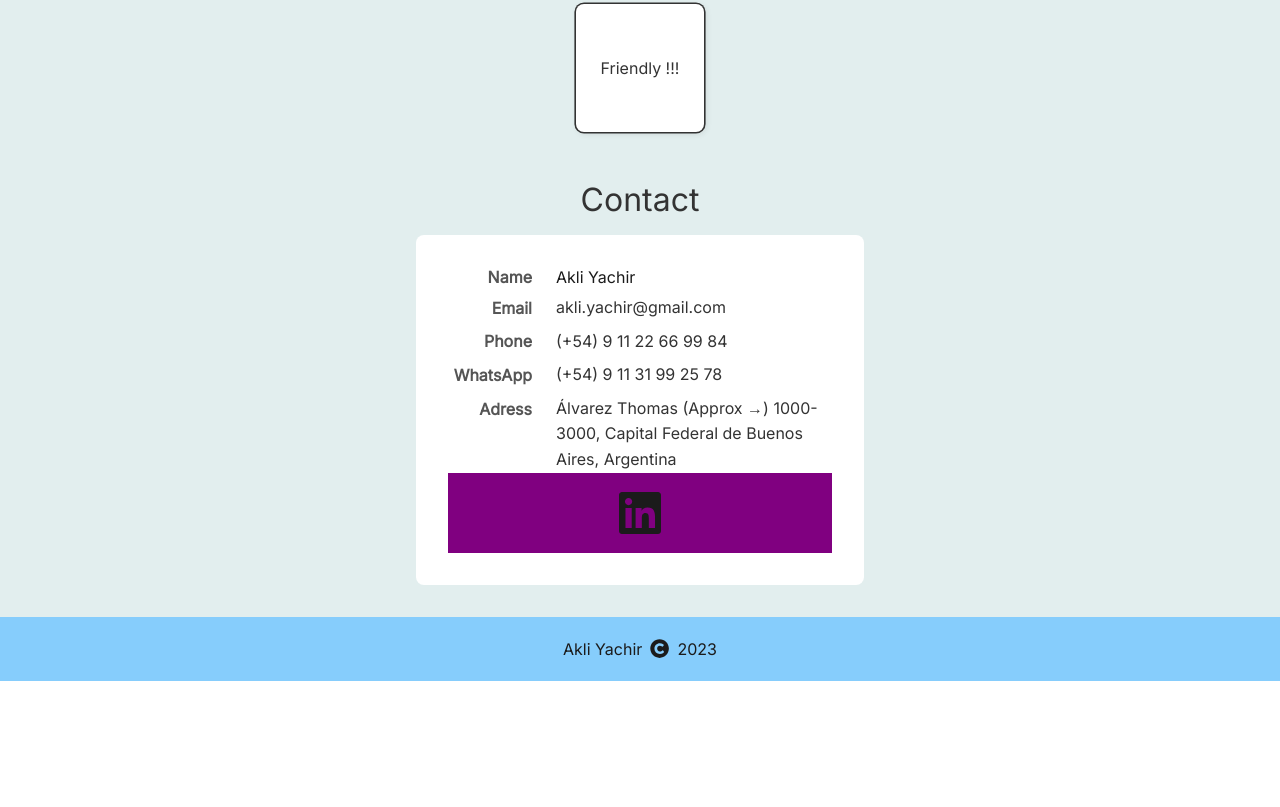
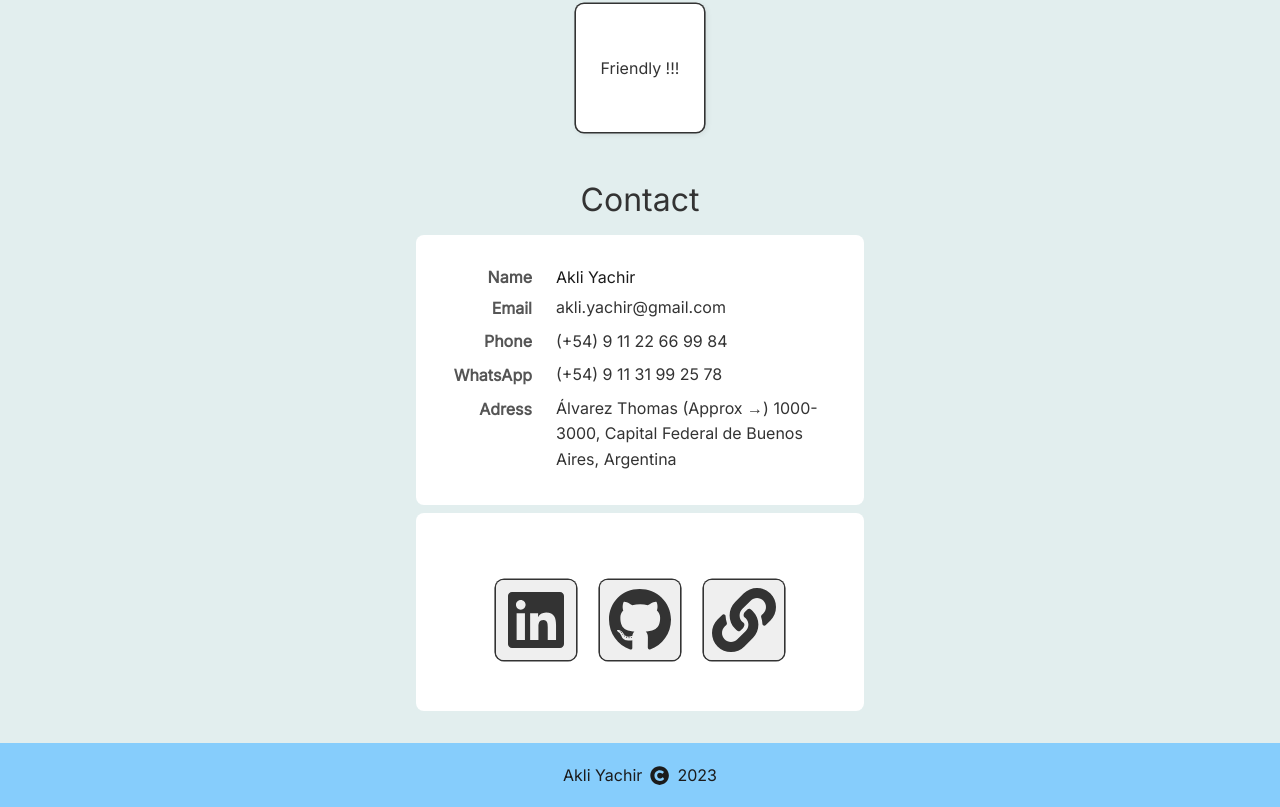
Before and after one commit to akliyachir/portfolio, a React (Vite) app: page / in a window 1280 px wide. Shown: the part 2134-2941 px from the top of the page. Before the commit the page ends 2815 px from the top, so only its background shows below. Built offline with nearby package versions, Linux system fonts and the light colour scheme.

Commit message:
Contact section, clickable links

```diff
--- a/src/Components/9-ContactSection/ContactSection.css
+++ b/src/Components/9-ContactSection/ContactSection.css
@@ -17,7 +17,6 @@
 	background-color: var(--clr-4);
 	padding: 2rem;
 	border-radius: 0.5rem;
-	box-shadow: 0 0 0 0.1rem var(--clr-5);
 	max-width: 28rem;
 }
 
@@ -111,14 +110,58 @@
 }
 
 .ContactClickableLogos {
-	background-color: purple;
-	padding-block: 1rem;
+	margin-top: 1rem;
+	padding-block: 1.2rem;
+	width: 100%;
 	display: flex;
 	justify-content: center;
 	align-items: center;
 	flex-wrap: wrap;
+	gap: 1.5rem;
+	width: 100%;
+	max-width: 28rem;
 }
 
-.ContactClickableLogos > * {
-	font-size: 3rem;
+.secondContactSection {
+	background-color: var(--clr-1);
+	border-radius: 0.5rem;
+	width: 100%;
+	display: flex;
+	align-items: center;
+	justify-content: center;
+	max-width: 28rem;
 }
+
+.dark .secondContactSection {
+	background-color: var(--clr-4);
+}
+
+.ContactClickableLogos a {
+	text-decoration: none;
+	cursor: pointer;
+	font-size: 4rem;
+	padding: 0.5rem;
+	border-radius: 0.5rem;
+	display: flex;
+	background-color: var(--clr-3);
+	transition-duration: 200ms;
+	transition-timing-function: ease-in-out;
+	box-shadow: 0 0 0 0.1rem var(--clr-5);
+}
+
+.ContactClickableLogos a:hover {
+	scale: 1.1;
+	transition-duration: 200ms;
+	transition-timing-function: ease-in-out;
+}
+
+.light .ContactClickableLogos a {
+	color: var(--clr-5);
+}
+.dark .ContactClickableLogos a {
+	color: var(--clr-5);
+}
+
+.firstContactSection {
+	margin-bottom: 0.5rem;
+}
--- a/src/Components/9-ContactSection/ContactSection.jsx
+++ b/src/Components/9-ContactSection/ContactSection.jsx
@@ -2,7 +2,7 @@ import './ContactSection.css';
 import ContactInformations from '../../ListsAndFixedContent/ContactInformations';
 import { WindowWidthContext } from '../../contexts/WindowWidth';
 import { useContext } from 'react';
-import { FaLinkedin } from 'react-icons/fa';
+import { FaLinkedin, FaGithub, FaLink } from 'react-icons/fa';
 
 export default function ContactSection() {
 	const pageWidth = useContext(WindowWidthContext);
@@ -17,6 +17,7 @@ export default function ContactSection() {
 	return (
 		<div className='ContactSection' id='contact'>
 			<div className='contactSectionTitle'>Contact</div>
+			<div className='firstContactSection'>
 				<div className='contactContentContainerOfEveryThing'>
 					<div
 						key={contact_id}
@@ -34,9 +35,35 @@ export default function ContactSection() {
 						<span className='ContactElementInfo'>{contact_wasap} </span>
 						<span className='ContactElementName'>Adress</span>
 						<span className='ContactElementInfo'>{contact_adress} </span>
+					</div>{' '}
+				</div>{' '}
 			</div>
+			<div className='secondContactSection'>
+				<div className='contactContentContainerOfEveryThing'>
 					<div className='ContactClickableLogos'>
+						<a
+							href='http://www.linkedin.com/in/akli-yachir-92b072234'
+							target='_blank'
+							rel='noopener noreferrer'
+						>
+							{' '}
 							<FaLinkedin />
+						</a>
+						<a
+							href='http://github.com/akliyachir'
+							target='_blank'
+							rel='noopener noreferrer'
+						>
+							<FaGithub />
+						</a>
+						<a
+							href='http://akli-yachir.netlify.com'
+							target='_blank'
+							rel='noopener noreferrer'
+						>
+							<FaLink />
+						</a>
+					</div>
 				</div>
 			</div>
 		</div>
```
Lines whose indentation alone changed are shown as unchanged.
